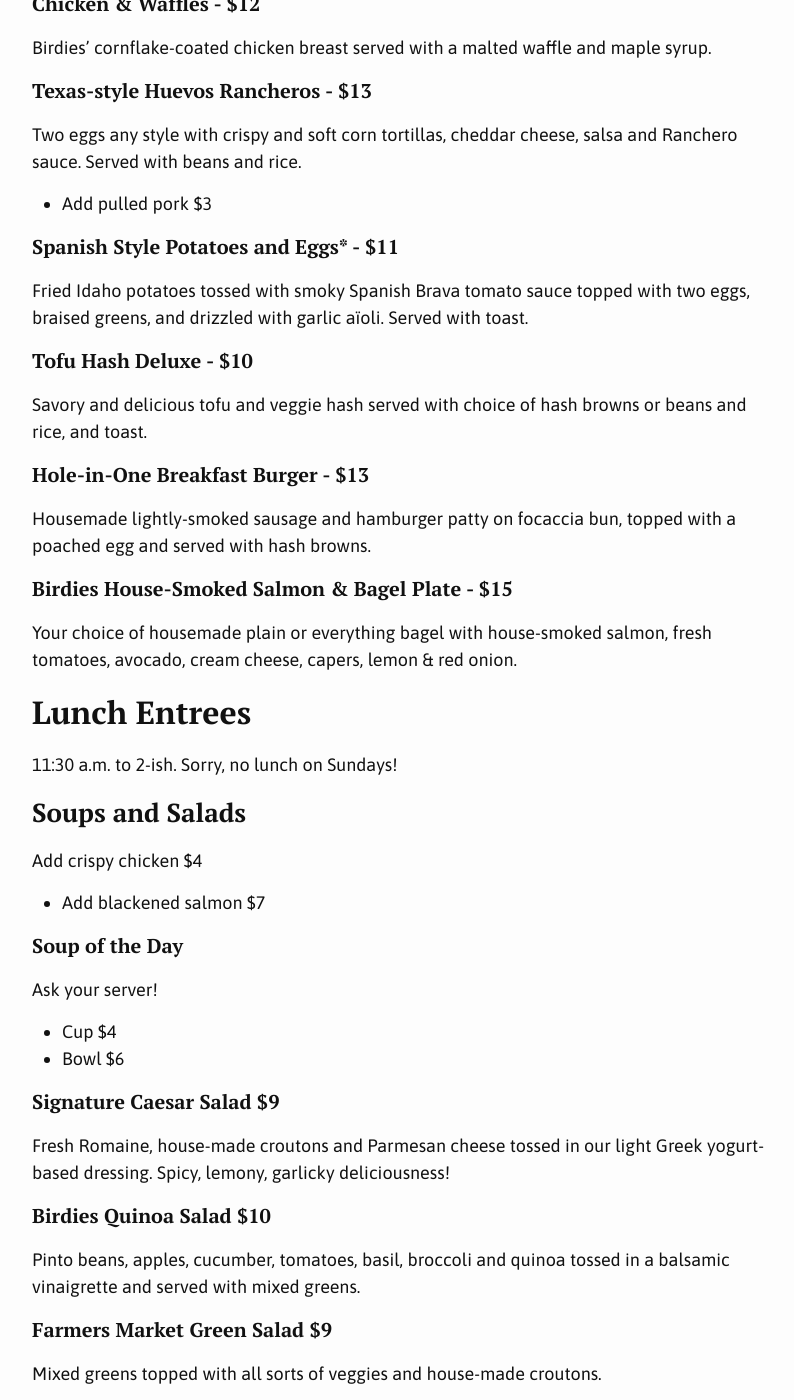
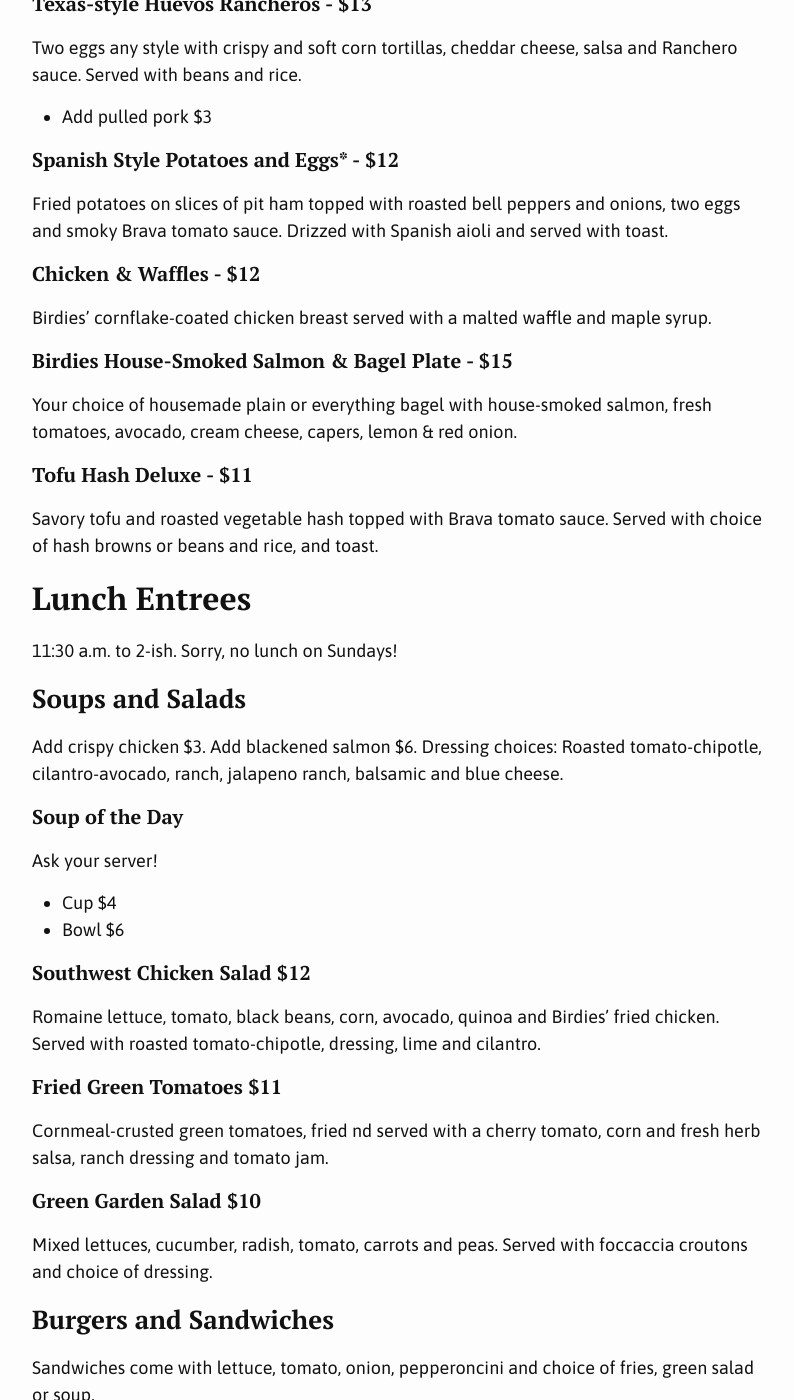
Before and after one commit to birdiescafe/birdiescafe.github.io, a Jekyll site: the page built from menu_081818.md, in a window 1280 px wide and 1400 px high, scrolled down 3648 px. Shown: the whole window, without its empty margins (238-1032 px from the left). Built offline with Jekyll 4.4.1, drawn with Linux system fonts in a browser that asks for light colours.

Commit message:
Update menu_081818.md

```diff
--- a/menu_081818.md
+++ b/menu_081818.md
@@ -92,51 +92,42 @@ Birdies' biscuit with smoked pit ham, sweet cream butter, whole grain mustard an
 #### Chorizo and Eggs - $13
 Three eggs scrambled with spicy chorizo pork sausage, onions, garlic and tomatoes. Served with refried beans, avocado, Cotija cheese, soft white corn tortillas and pico de gallo.
 
-#### Chicken & Waffles - $12
-Birdies' cornflake-coated chicken breast served with a malted waffle and maple syrup.
-
 #### Texas-style Huevos Rancheros - $13
 Two eggs any style with crispy and soft corn tortillas, cheddar cheese, salsa and Ranchero sauce. Served with beans and rice.
 - Add pulled pork $3
 
+#### Spanish Style Potatoes and Eggs* - $12
+Fried potatoes on slices of pit ham topped with roasted bell peppers and onions, two eggs and smoky Brava tomato sauce. Drizzed with Spanish aioli and served with toast.
 
-
-#### Spanish Style Potatoes and Eggs* - $11
-Fried Idaho potatoes tossed with smoky Spanish Brava tomato sauce topped with two eggs, braised greens, and drizzled with garlic aïoli. Served with toast.
-
-
-
-
-
-#### Tofu Hash Deluxe - $10
-Savory and delicious tofu and veggie hash served with choice of hash browns or beans and rice, and toast.
-
-#### Hole-in-One Breakfast Burger - $13
-Housemade lightly-smoked sausage and hamburger patty on focaccia bun, topped with a poached egg and served with hash browns.
+#### Chicken & Waffles - $12
+Birdies' cornflake-coated chicken breast served with a malted waffle and maple syrup.
 
 #### Birdies House-Smoked Salmon & Bagel Plate - $15
 Your choice of housemade plain or everything bagel with house-smoked salmon, fresh tomatoes, avocado, cream cheese, capers, lemon & red onion.
+
+#### Tofu Hash Deluxe - $11
+Savory tofu and roasted vegetable hash topped with Brava tomato sauce. Served with choice of hash browns or beans and rice, and toast.
 
 ## Lunch Entrees
 11:30 a.m. to 2-ish. Sorry, no lunch on Sundays!
 
 ### Soups and Salads
-Add crispy chicken $4
-- Add blackened salmon $7
+Add crispy chicken $3. Add blackened salmon $6.
+Dressing choices: Roasted tomato-chipotle, cilantro-avocado, ranch, jalapeno ranch, balsamic and blue cheese.
 
 #### Soup of the Day
 Ask your server!
 - Cup $4
 - Bowl $6
 
-#### Signature Caesar Salad $9
-Fresh Romaine, house-made croutons and Parmesan cheese tossed in our light Greek yogurt-based dressing. Spicy, lemony, garlicky deliciousness!
+#### Southwest Chicken Salad $12
+Romaine lettuce, tomato, black beans, corn, avocado, quinoa and Birdies' fried chicken. Served with roasted tomato-chipotle, dressing, lime and cilantro.
 
-#### Birdies Quinoa Salad $10
-Pinto beans, apples, cucumber, tomatoes, basil, broccoli and quinoa tossed in a balsamic vinaigrette and served with mixed greens.
+#### Fried Green Tomatoes $11
+Cornmeal-crusted green tomatoes, fried nd served with a cherry tomato, corn and fresh herb salsa, ranch dressing and tomato jam.
 
-#### Farmers Market Green Salad $9
-Mixed greens topped with all sorts of veggies and house-made croutons.
+#### Green Garden Salad $10
+Mixed lettuces, cucumber, radish, tomato, carrots and peas. Served with foccaccia croutons and choice of dressing.
 
 ### Burgers and Sandwiches
 Sandwiches come with lettuce, tomato, onion, pepperoncini and choice of fries, green salad or soup.
```
